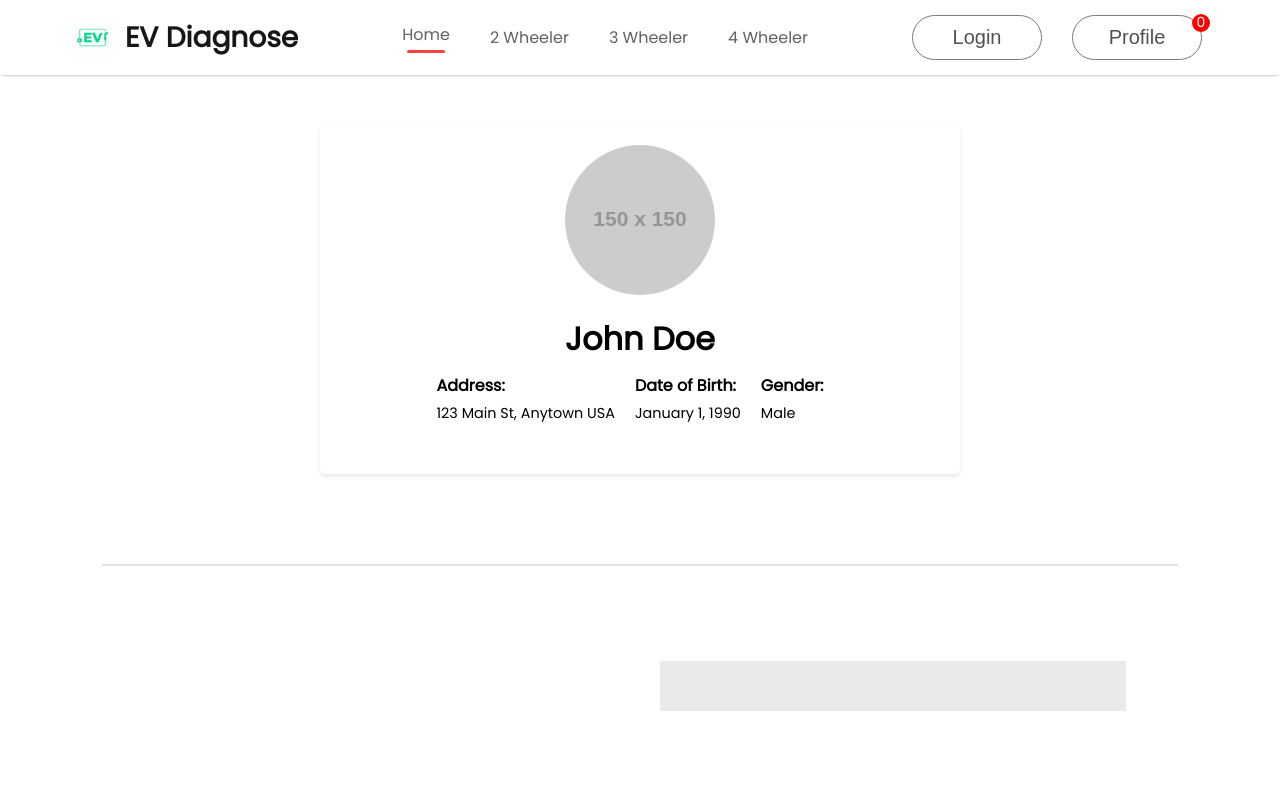
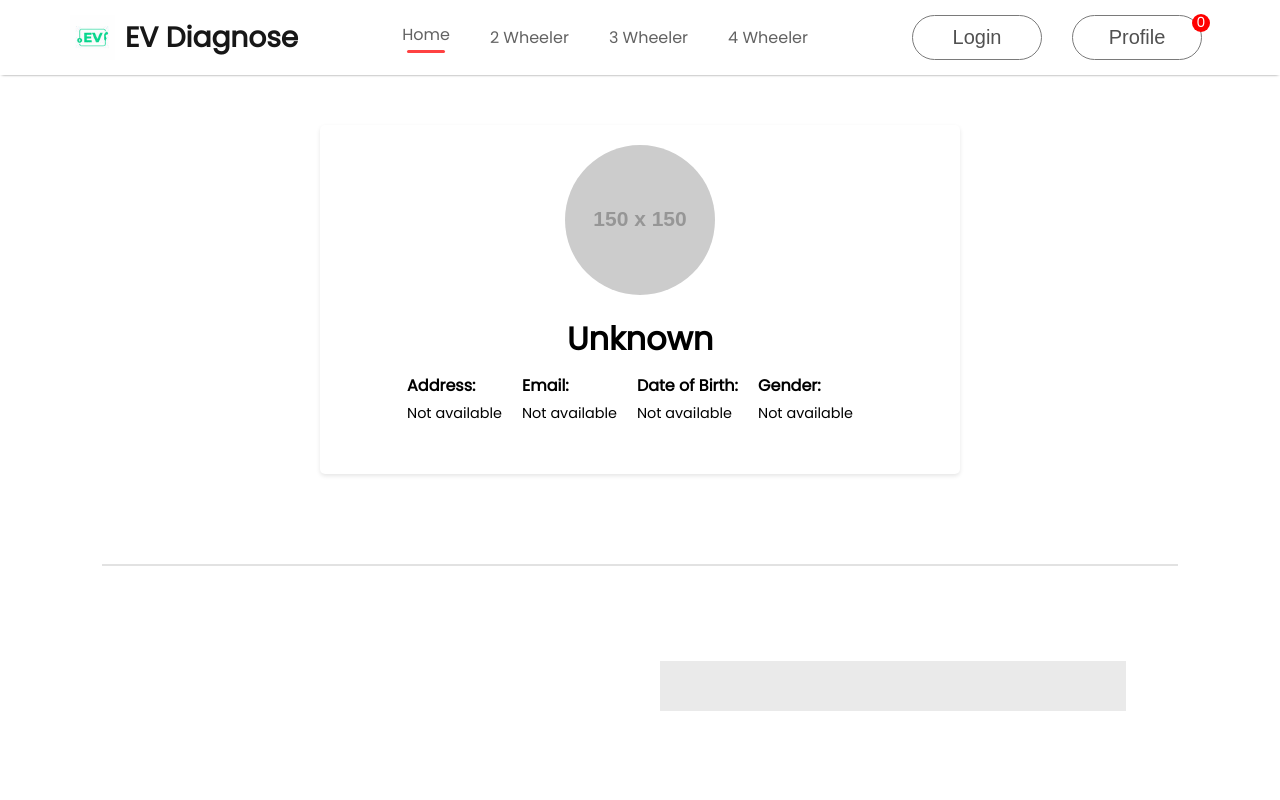
Before and after one commit to Adityadj01/Telematics-for-EV, a React (Create React App) app in the folder FrontEnd/: page /profile in a window 1280 px wide. Shown: the top 800 px of the page. Built offline with nearby package versions, Linux system fonts and the light colour scheme.

Commit message:
profile page updated

```diff
--- a/FrontEnd/src/Components/Navbar/Navbar.jsx
+++ b/FrontEnd/src/Components/Navbar/Navbar.jsx
@@ -31,7 +31,10 @@ const Navbar = () => {
         <li onClick={() => { setMenu("4wheeler") }}><Link to='4wheeler'>4 Wheeler</Link>{menu === "4wheeler" ? <hr /> : <></>}</li>
       </ul>
       <div className="nav-login-vehicle">
-        <Link to='/login'><button>Login</button></Link>
+      {localStorage.getItem('auth-token')
+        ?<button onClick={() => {localStorage.removeItem('auth-token');window.location.replace("/")}}>Logout</button>
+        :<Link to='/login'><button>Login</button></Link>
+        }
         <Link to='/Profile'>
           {/* <img src={cart_icon} alt="" /> */}
           <button>Profile</button>
--- a/FrontEnd/src/Pages/Profile.jsx
+++ b/FrontEnd/src/Pages/Profile.jsx
@@ -1,31 +1,39 @@
-import React, { useState } from 'react';
+import React, { useState, useEffect } from 'react';
+import {jwtDecode} from 'jwt-decode';
 import './CSS/ProfilePage.css';
 
 function ProfilePage() {
-  const [profile, setProfile] = useState({
-    photo: 'https://via.placeholder.com/150',
-    fullName: 'John Doe',
-    address: '123 Main St, Anytown USA',
-    dateOfBirth: 'January 1, 1990',
-    gender: 'Male'
-  });
+  const [profile, setProfile] = useState({});
+
+  useEffect(() => {
+    const token = localStorage.getItem('auth-token');
+    if (token) {
+      const decodedToken = jwtDecode(token);
+      console.log('Decoded Token:', decodedToken); // Log the decoded token to the console
+      setProfile(decodedToken.user);
+    }
+  }, []);
 
   return (
     <div className="container">
-      <img src={profile.photo} alt="Profile Photo" className="profile-photo" />
-      <h1>{profile.fullName}</h1>
+      <img src={profile.photo || 'https://via.placeholder.com/150'} alt="Profile Photo" className="profile-photo" />
+      <h1>{profile.name || 'Unknown'}</h1>
       <div className="info">
         <div className="info-item">
           <div className="info-label">Address:</div>
-          <div className="info-value">{profile.address}</div>
+          <div className="info-value">{profile.address || 'Not available'}</div>
+        </div>
+        <div className="info-item">
+          <div className="info-label">Email:</div>
+          <div className="info-value">{profile.email || 'Not available'}</div>
         </div>
         <div className="info-item">
           <div className="info-label">Date of Birth:</div>
-          <div className="info-value">{profile.dateOfBirth}</div>
+          <div className="info-value">{profile.dateOfBirth || 'Not available'}</div>
         </div>
         <div className="info-item">
           <div className="info-label">Gender:</div>
-          <div className="info-value">{profile.gender}</div>
+          <div className="info-value">{profile.gender || 'Not available'}</div>
         </div>
       </div>
     </div>
```
Also changed, not shown: 2 other files (tests, documents, lock files or other folders).
